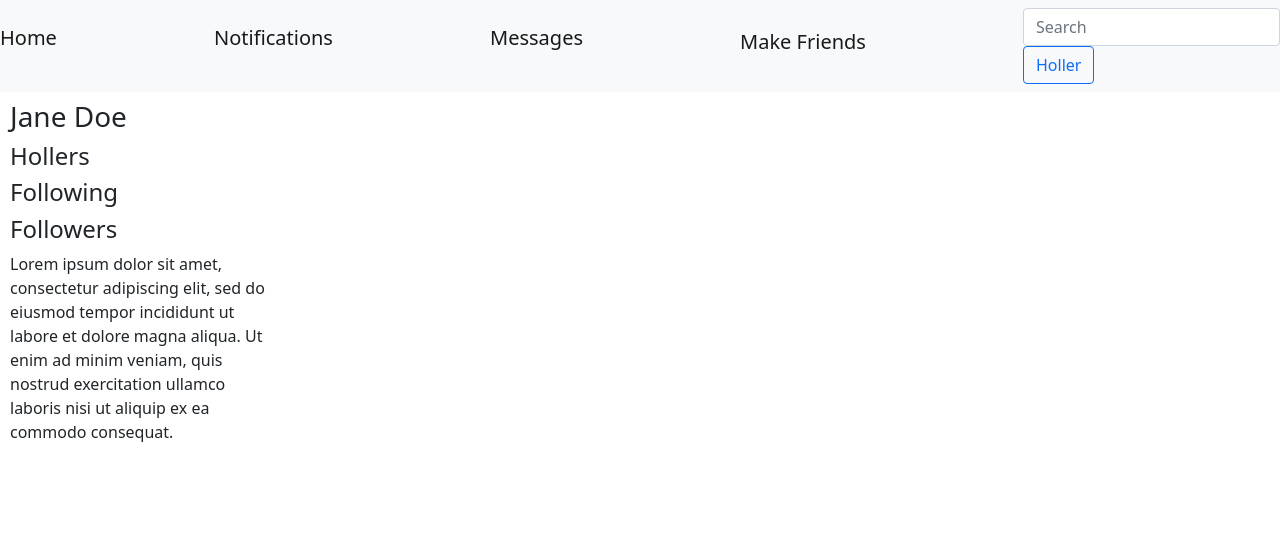
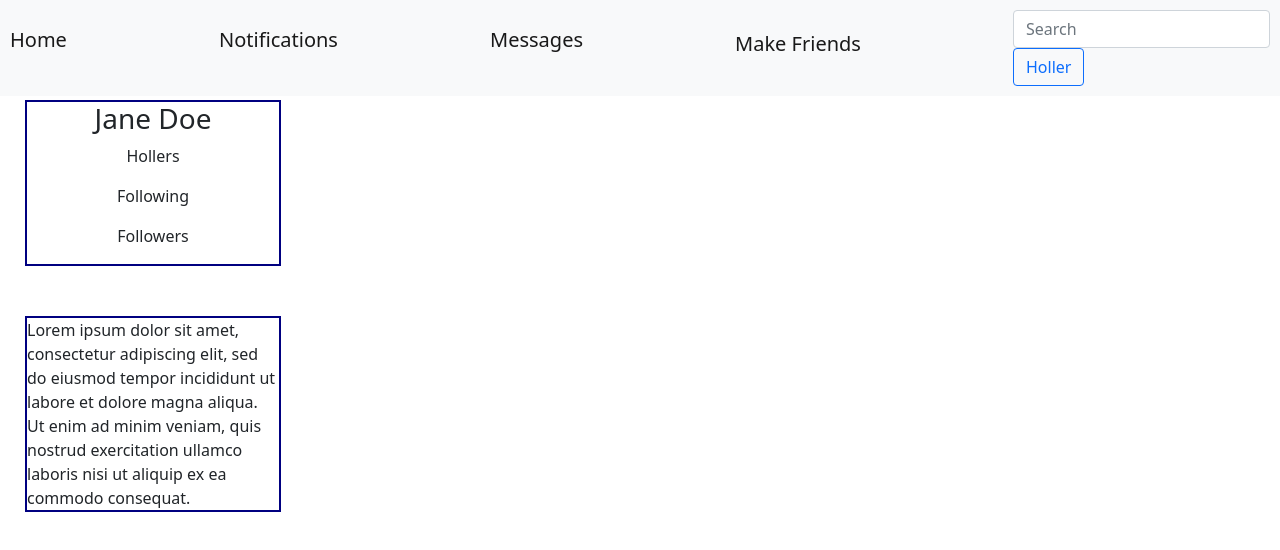
Before and after one commit to paigetiedeman/social-media-clone, a React (Create React App) app: page / in a window 1280 px wide. Shown: the top 550 px of the page. Built offline with nearby package versions, Linux system fonts and the light colour scheme.

Commit message:
WIP: components
Co-Authored-By: Anna Clarke <annac.klingberg@gmail.com>
Co-Authored-By: Nick Hennessy <njhnny@gmail.com>

```diff
--- a/src/App.css
+++ b/src/App.css
@@ -5,7 +5,21 @@
 .sidebar {
   float: left;
   width: 20%;
-  margin: 10px;
+  margin-left: 25px;
   margin-top: 100px;
+}
+
+.profile {
+  border: 2px solid navy;
+  text-align: center;
+}
+
+.bio {
+  margin-top: 50px;
+  border: 2px solid navy;
 
 }
+
+.navbar {
+  padding: 10px;
+}
--- a/src/components/Sidebar.js
+++ b/src/components/Sidebar.js
@@ -6,9 +6,9 @@ function Sidebar() {
       <div className="sidebar">
         <div className="profile">
           <h3>Jane Doe</h3>
-          <h4>Hollers</h4>
-          <h4>Following</h4>
-          <h4>Followers</h4>
+          <p>Hollers</p>
+          <p>Following</p>
+          <p>Followers</p>
         </div>
         <p className="bio">Lorem ipsum dolor sit amet, consectetur adipiscing elit, sed do eiusmod tempor incididunt ut labore et dolore magna aliqua. Ut enim ad minim veniam, quis nostrud exercitation ullamco laboris nisi ut aliquip ex ea commodo consequat.</p>
       </div>
```
Also changed, not shown: src/components/Feed.js (+13 -0 lines), src/components/Post.js (+9 -2 lines).
